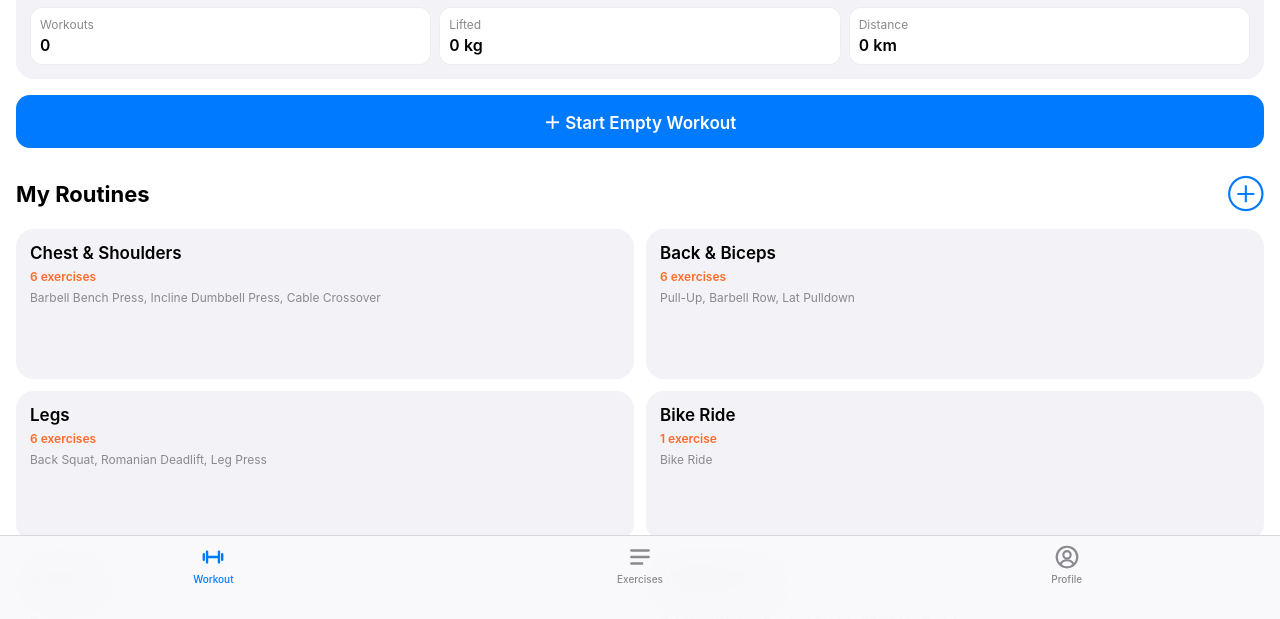
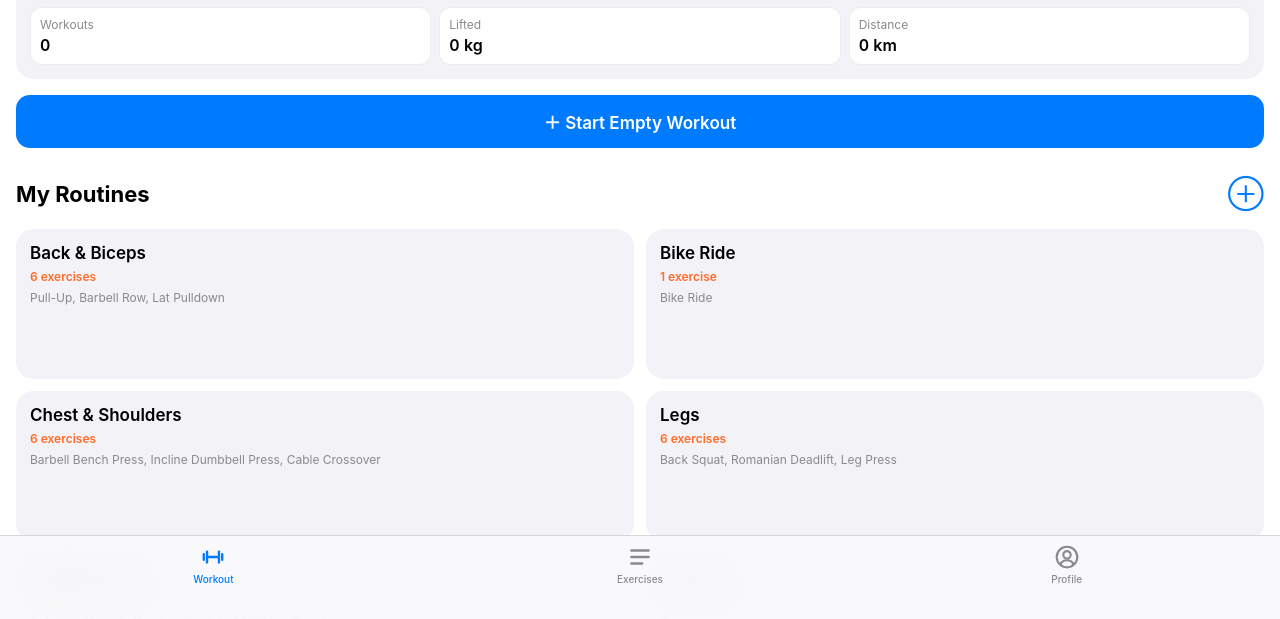
Before and after one commit to viro-d73/app2, a plain HTML site: page index.html in a window 1280 px wide. Shown: the part 181-800 px from the top of the page. Drawn offline with Linux system fonts and the light colour scheme.

Commit message:
Add files via upload

```diff
--- a/index.html
+++ b/index.html
@@ -456,7 +456,7 @@ Screens.routines = () => {
       <div class="tiles">${tile('Workouts',m.length,'var(--brand)')}${tile('Lifted',Fmt.kg(t.volume),'var(--brand)')}${tile('Distance',Fmt.km(t.distance),'var(--purple)')}</div></div>
     <button class="btn" onclick="startWorkout(null)">＋ Start Empty Workout</button>
     <div class="row" style="justify-content:space-between;margin:22px 0 12px"><div style="font-size:22px;font-weight:700">My Routines</div><button class="navbtn" style="font-size:26px" onclick="openSheet('routineEditor',{draft:{id:null,name:'',ids:[]}})">⊕</button></div>
-    <div class="grid2">${S.routines.map(r=>{ const xs=r.ids.map(ex).filter(Boolean); const cats=[...new Set(xs.map(x=>x.category))].slice(0,3);
+    <div class="grid2">${[...S.routines].sort((a,b)=>a.name.localeCompare(b.name,undefined,{sensitivity:'base'})).map(r=>{ const xs=r.ids.map(ex).filter(Boolean); const cats=[...new Set(xs.map(x=>x.category))].slice(0,3);
       return `<div class="rcard" onclick="push('routine',{id:'${r.id}'})">
       <div class="hd">${esc(r.name)}</div><div class="cap" style="color:var(--warm);font-weight:600">${xs.length} exercise${xs.length===1?'':'s'}</div>
       <div class="cap sec" style="display:-webkit-box;-webkit-line-clamp:2;-webkit-box-orient:vertical;overflow:hidden">${esc(xs.slice(0,3).map(x=>isDE()?exDE(x.name):x.name).join(', '))}</div></div>`; }).join('')}</div>
@@ -775,8 +775,12 @@ function render(resetScroll){
 function runDialog(i){ const a=UI.dialog.actions[i][1]; UI.dialog=null; a(); if(UI.dialog==null) render(); }
 function switchTab(k){ if(UI.tab===k){ UI.stacks[k]=k==='exercises'?[libState()]:[]; } UI.tab=k; render(true); }
 // library uses stacks.exercises[0] as its root state; pushes go after it
-push=function(screen,p={}){ if(UI.sheets.length){ openSheet(screen,p); return; } if(UI.tab==='exercises') libState(); UI.stacks[UI.tab].push({screen,...p}); render(true); };
-pop=function(){ if(UI.sheets.length){ closeSheet(); return; } const st=UI.stacks[UI.tab]; if(UI.tab==='exercises'&&st.length<=1) return; st.pop(); render(true); };
+// Remember where each screen was scrolled to, so going back returns to the same spot.
+function curScroll(){ const c=document.querySelector('#app > .screen .content'); return c?c.scrollTop:0; }
+function screenState(){ const st=UI.stacks[UI.tab]; return st.length?st[st.length-1]:(UI.tab==='exercises'?libState():(UI.root=UI.root||{})[UI.tab]||((UI.root[UI.tab]={})) ); }
+push=function(screen,p={}){ if(UI.sheets.length){ openSheet(screen,p); return; } if(UI.tab==='exercises') libState(); screenState()._scroll=curScroll(); UI.stacks[UI.tab].push({screen,...p}); render(true); };
+pop=function(){ if(UI.sheets.length){ closeSheet(); return; } const st=UI.stacks[UI.tab]; if(UI.tab==='exercises'&&st.length<=1) return; st.pop(); render(true);
+  const y=screenState()._scroll||0; const c=document.querySelector('#app > .screen .content'); if(c) c.scrollTop=y; };
 setInterval(()=>{ if(UI.rest){ const left=(UI.rest.end-Date.now())/1000; if(left<=0){ UI.rest=null; beep(); toast('Rest over — next set!'); render(); } else { const t=document.getElementById('restT'), b=document.getElementById('restP'); if(t) t.textContent=Fmt.clock(Math.ceil(left)); if(b) b.style.width=Math.min(100,left/UI.rest.total*100)+'%'; } } },250);
 setInterval(()=>{ const el=document.getElementById('timer'); if(el&&S.active) el.textContent=Fmt.clock((Date.now()-S.active.start)/1000);
   const c=document.getElementById('clock'); const d=new Date(); c.textContent=d.getHours()+':'+String(d.getMinutes()).padStart(2,'0'); },1000);
```
